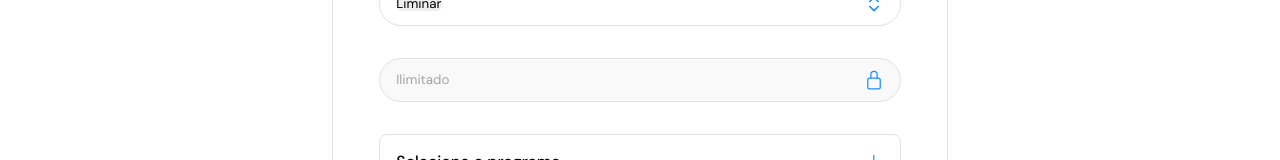
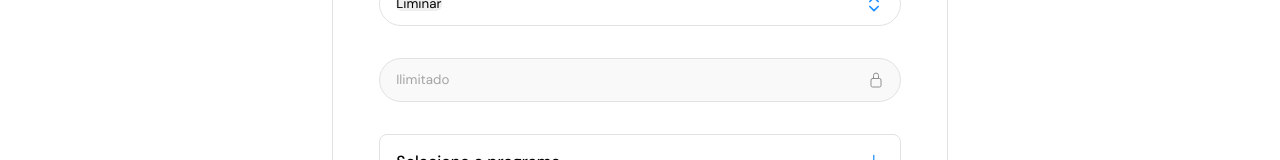
Before and after one commit to MarcospAntunes/milhasPix-teste-tecnico, a React (Vite) app: page / in a window 1280 px wide. Shown: the part 323-483 px from the top of the page. Built offline with nearby package versions, Linux system fonts and the light colour scheme.

Commit message:
fix: removido classeName incorreta

```diff
--- a/src/steps/EscolhaPrograma/index.tsx
+++ b/src/steps/EscolhaPrograma/index.tsx
@@ -44,7 +44,7 @@ function EscolhaPrograma() {
                 <option value="Ilimitado">Ilimitado</option>
               </select>
             </div>
-            <IoLockClosedOutline className="blue"/>
+            <IoLockClosedOutline/>
           </div>
         </fieldset>
         <fieldset>
```
